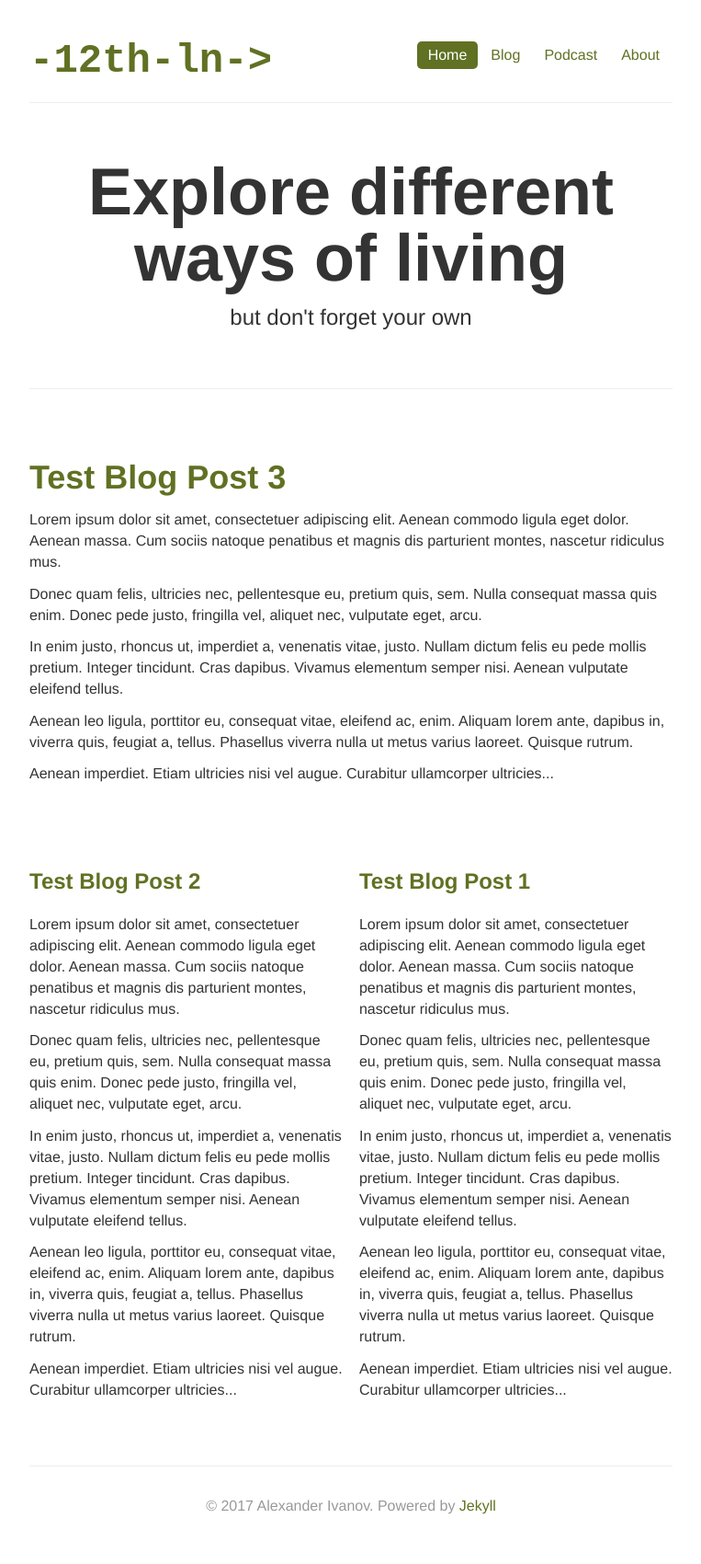
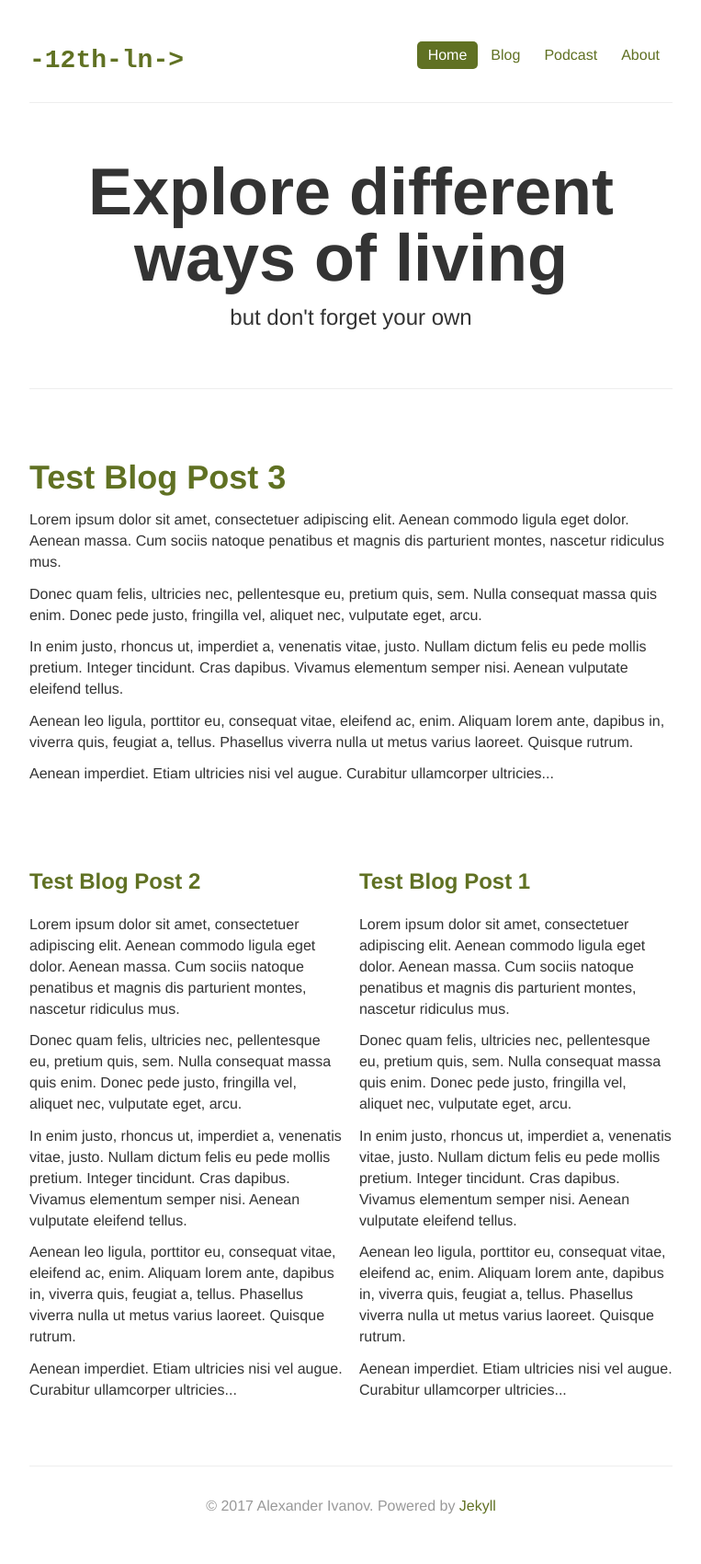
Before and after one commit to sashasyedin/twelfthlane.net, a Jekyll site: the page built from index.html, in a window 1280 px wide. Shown: the whole page at 92% size, without its empty margins (258-1021 px from the left). Built offline with Jekyll 4.4.1, drawn with Linux system fonts in a browser that asks for light colours.

Commit message:
Changed the logo size

```diff
--- a/_layouts/default.html
+++ b/_layouts/default.html
@@ -24,9 +24,9 @@
 				<li{% if page.url == "/about" %} class="active"{% endif %}><a href="/about">About</a></li>
 			</ul>
 			<div class="page-header">
-				<h1 class="muted">
+				<h3 class="muted">
 					<a href="/">-12th-ln-&gt;</a>
-				</h1>
+				</h3>
 			</div>
 		</div>
 
--- a/css/custom.css
+++ b/css/custom.css
@@ -34,7 +34,7 @@ body {
   margin-top: 28px;
 }
 
-div.masthead div.page-header h1 {
+div.masthead div.page-header h3 {
   font-family: monospace, "Courier New";
 }
 
```
